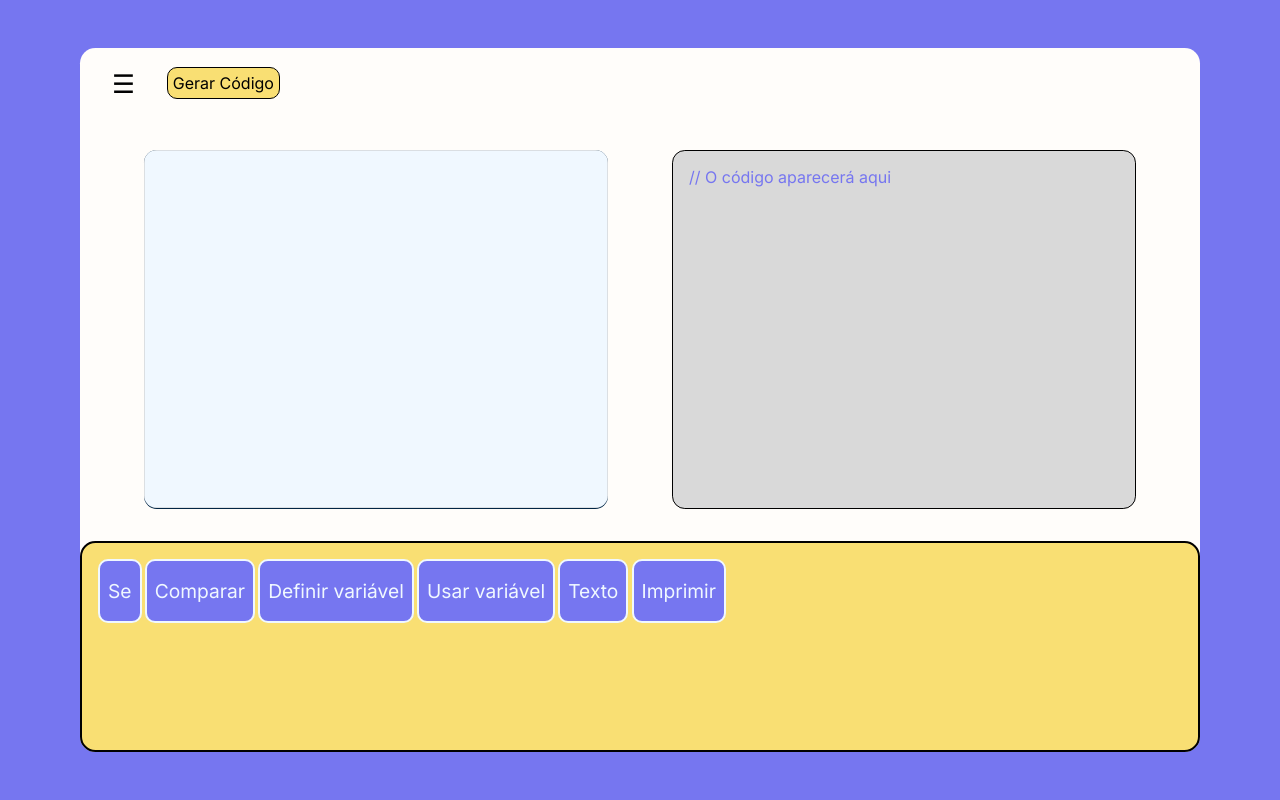
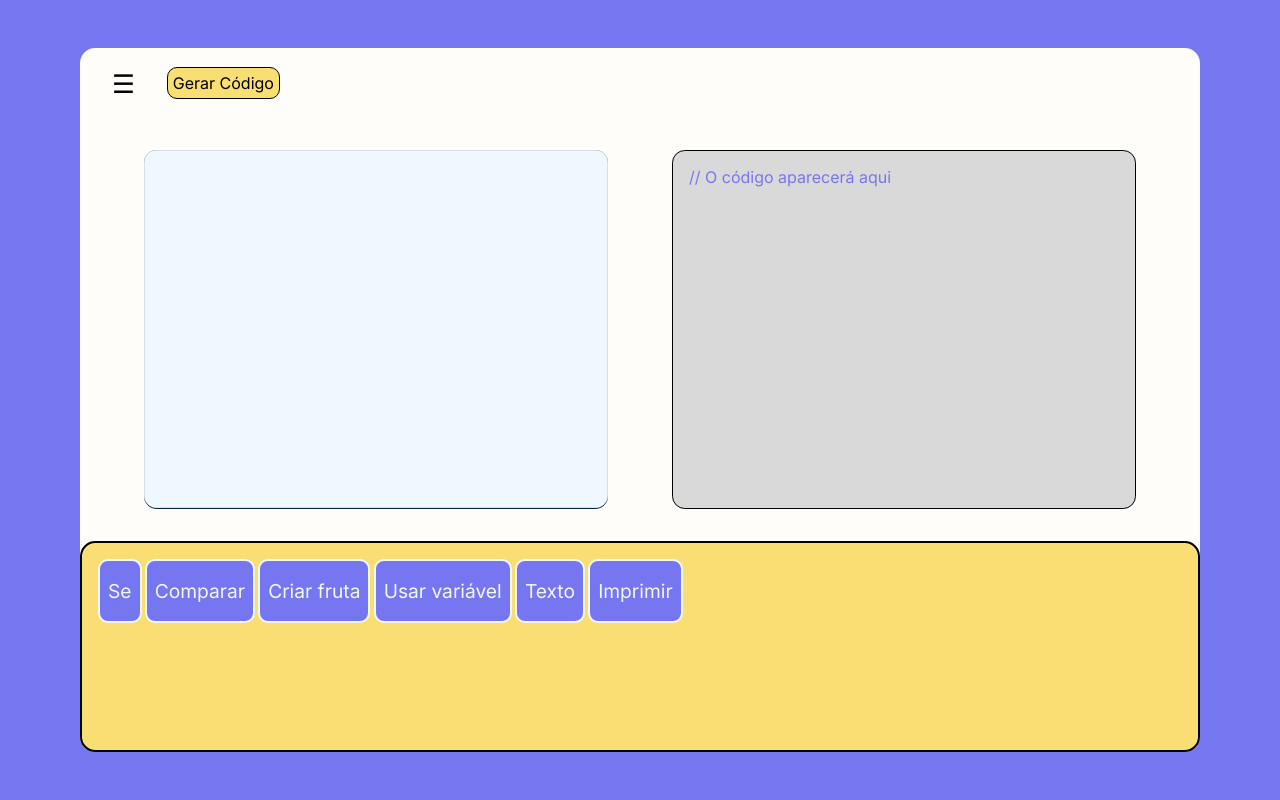
Before and after one commit to enzomobile/OTTO, a Django app: template appOTTO/templates/appOTTO/jogo/fase2.html in a window 1280 px wide. Run offline with Django 5.2, Linux system fonts and the light colour scheme; the template is opened without the code that fills it, so the values that code supplies are empty.

Commit message:
23/09/2025 "correção da fase2"

```diff
--- a/appOTTO/templates/appOTTO/jogo/fase2.html
+++ b/appOTTO/templates/appOTTO/jogo/fase2.html
@@ -75,7 +75,7 @@
                 <footer id="toolboxFooter" style="overflow-x:auto; white-space:nowrap; padding:1rem;">
                     <button onclick="criarBloco('controls_if')">Se</button>
                     <button onclick="criarBloco('logic_compare')">Comparar</button>
-                    <button onclick="criarBloco('variables_set')">Definir variável</button>
+                    <button onclick="adicionarVariavel('fruta')">Criar fruta</button>
                     <button onclick="criarBloco('variables_get')">Usar variável</button>
                     <button onclick="criarBloco('text')">Texto</button>
                     <button onclick="criarBloco('text_print')">Imprimir</button>
```
